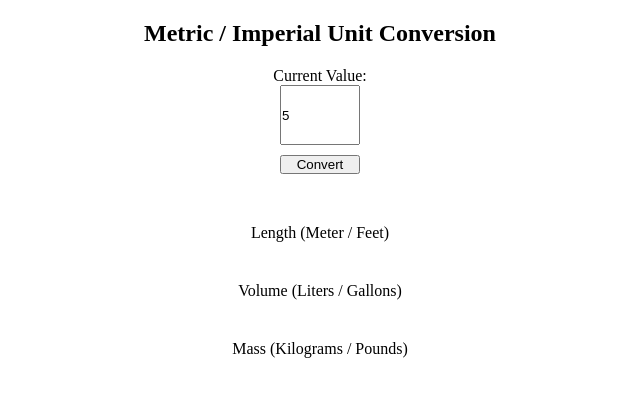
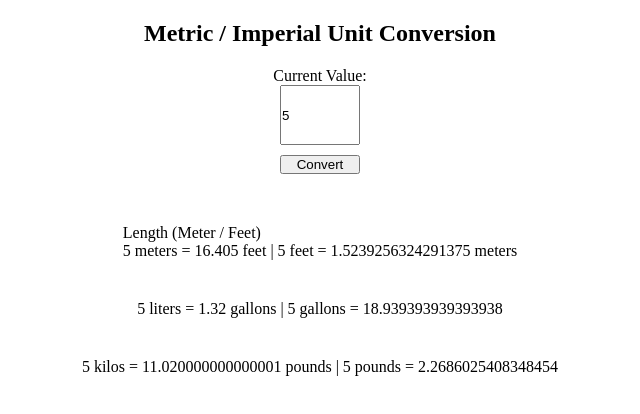
Before and after one commit to RicardoBachmann/unit-converter, a plain HTML site: page index.html in a window 1280 px wide. Both pictures are taken after typing "5" into the empty fields and a click on the button "Convert". Shown: the whole page, without its empty margins (320-960 px from the left). Drawn offline with Linux system fonts and the light colour scheme.

Commit message:
Input number converts unit and is displayed in dom

```diff
--- a/index.html
+++ b/index.html
@@ -23,7 +23,8 @@
       <section id="convert-section" class="convert--section">
         <ul>
           <li>
-            <p id="length-value">Length (Meter / Feet)</p>
+            <span>Length (Meter / Feet)</span>
+            <p id="length-value"></p>
           </li>
           <li>
             <p id="volume-value">Volume (Liters / Gallons)</p>
--- a/script.js
+++ b/script.js
@@ -15,5 +15,21 @@ const volumeValueEl = document.getElementById("volume-value");
 const massValueEl = document.getElementById("mass-value");
 
 convertBtnEl.addEventListener("click", function () {
-  console.log(unitInputEl.value);
+  lengthValueEl.innerHTML = `${unitInputEl.value} meters = ${
+    meterToFeet * unitInputEl.value
+  } feet | ${unitInputEl.value} feet = ${
+    unitInputEl.value / meterToFeet
+  } meters  `;
+
+  volumeValueEl.innerHTML = `${unitInputEl.value} liters = ${
+    literToGallon * unitInputEl.value
+  } gallons | ${unitInputEl.value} gallons = ${
+    unitInputEl.value / literToGallon
+  }`;
+
+  massValueEl.innerHTML = `${unitInputEl.value} kilos = ${
+    unitInputEl.value * kilogramToPound
+  } pounds | ${unitInputEl.value} pounds = ${
+    unitInputEl.value / kilogramToPound
+  }`;
 });
--- a/styles.css
+++ b/styles.css
@@ -32,9 +32,14 @@ h1 {
   padding-top: 20px;
 }
 
+ul {
+  margin: auto;
+  display: flex;
+  flex-direction: column;
+}
+
 li {
-  display: flex;
-  justify-content: center;
+  margin: auto;
   list-style: none;
   padding: 20px;
 }
```
